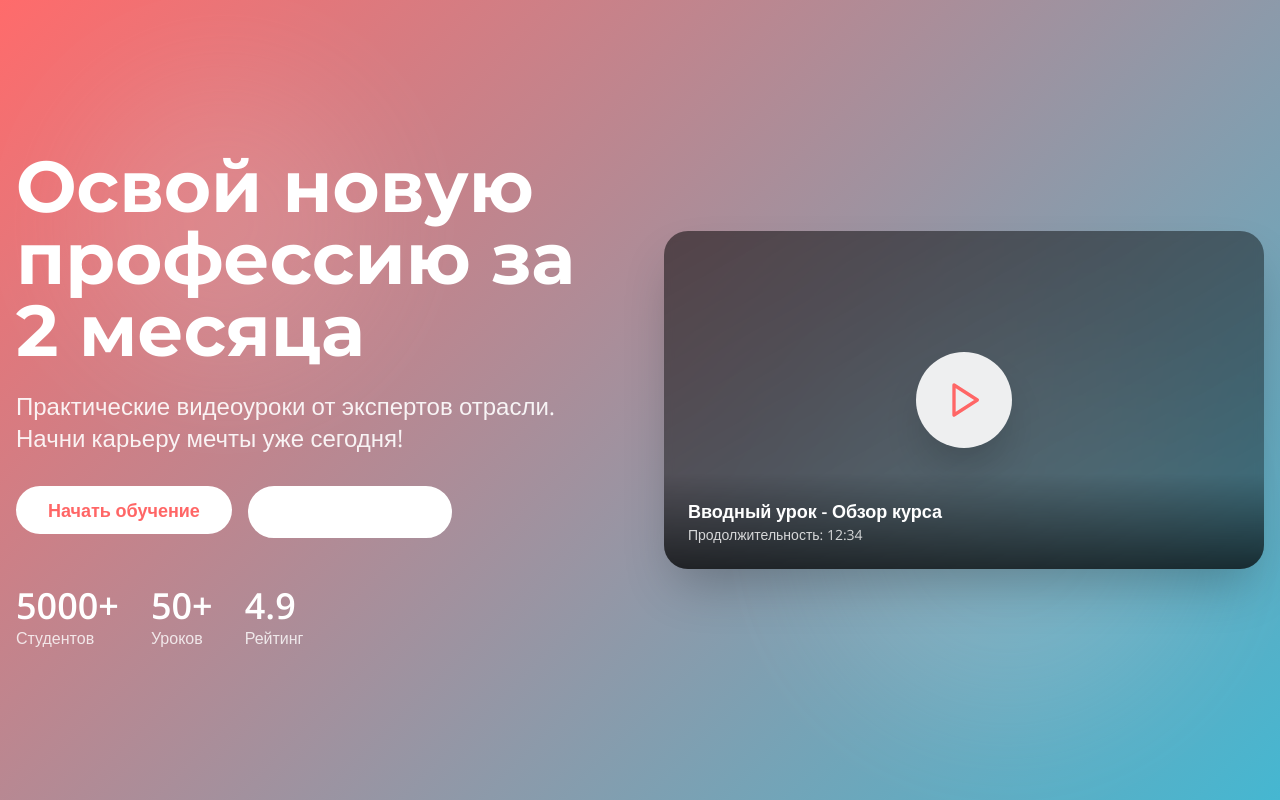
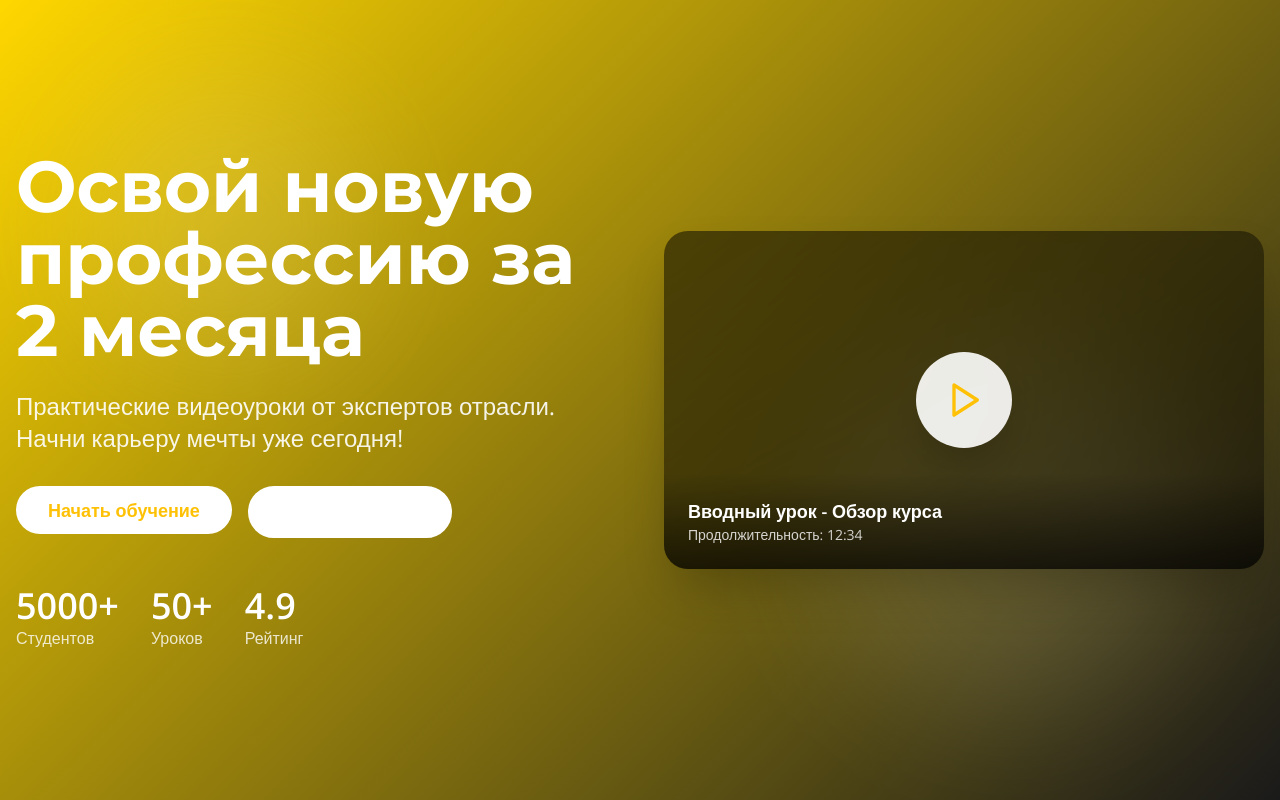
Before and after one commit to pr-poehali-dev/video-sales-landing, a React (Vite) app: page / in a window 1280 px wide. Shown: the top 800 px of the page. Built offline with nearby package versions, Linux system fonts and the light colour scheme.

Commit message:
Обновить цветовую схему сайта

```diff
--- a/src/index.css
+++ b/src/index.css
@@ -15,24 +15,24 @@
     --popover: 0 0% 100%;
     --popover-foreground: 220 15% 15%;
 
-    --primary: 0 100% 70%;
-    --primary-foreground: 0 0% 100%;
+    --primary: 45 100% 51%;
+    --primary-foreground: 0 0% 0%;
 
-    --secondary: 195 71% 55%;
+    --secondary: 0 0% 10%;
     --secondary-foreground: 0 0% 100%;
 
     --muted: 210 40% 96.1%;
     --muted-foreground: 215.4 16.3% 46.9%;
 
-    --accent: 10 100% 88%;
-    --accent-foreground: 220 15% 15%;
+    --accent: 48 100% 88%;
+    --accent-foreground: 0 0% 10%;
 
     --destructive: 0 84.2% 60.2%;
     --destructive-foreground: 210 40% 98%;
 
     --border: 214.3 31.8% 91.4%;
     --input: 214.3 31.8% 91.4%;
-    --ring: 0 100% 70%;
+    --ring: 45 100% 51%;
 
     --radius: 1rem;
 
@@ -115,11 +115,11 @@
 
 @layer utilities {
   .gradient-coral-teal {
-    background: linear-gradient(135deg, #ff6b6b 0%, #45b7d1 100%);
+    background: linear-gradient(135deg, #ffd700 0%, #1a1a1a 100%);
   }
 
   .gradient-text {
-    background: linear-gradient(135deg, #ff6b6b 0%, #45b7d1 100%);
+    background: linear-gradient(135deg, #ffd700 0%, #ffa500 100%);
     -webkit-background-clip: text;
     -webkit-text-fill-color: transparent;
     background-clip: text;
```
